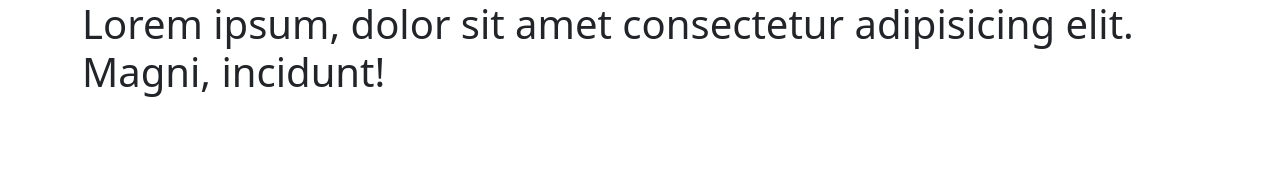
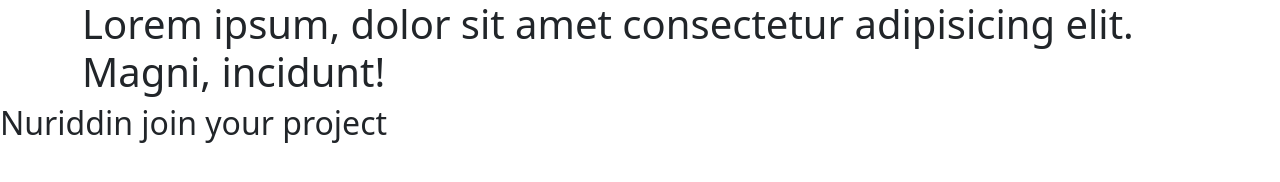
Before and after one commit to Nuriddinfrontent1912/kunUzProject, a plain HTML site: page index.html in a window 1280 px wide. Shown: the top 182 px of the page. Drawn offline with nearby package versions, Linux system fonts and the light colour scheme.

Commit message:
Nuriddin join your project

```diff
--- a/index.html
+++ b/index.html
@@ -22,6 +22,9 @@
             <div class="container">
                 <h1>Lorem ipsum, dolor sit amet consectetur adipisicing elit. Magni, incidunt!</h1>
             </div>
+            <h2>
+                Nuriddin join your project
+            </h2>
         </section>
     </main>
 </body>
```
